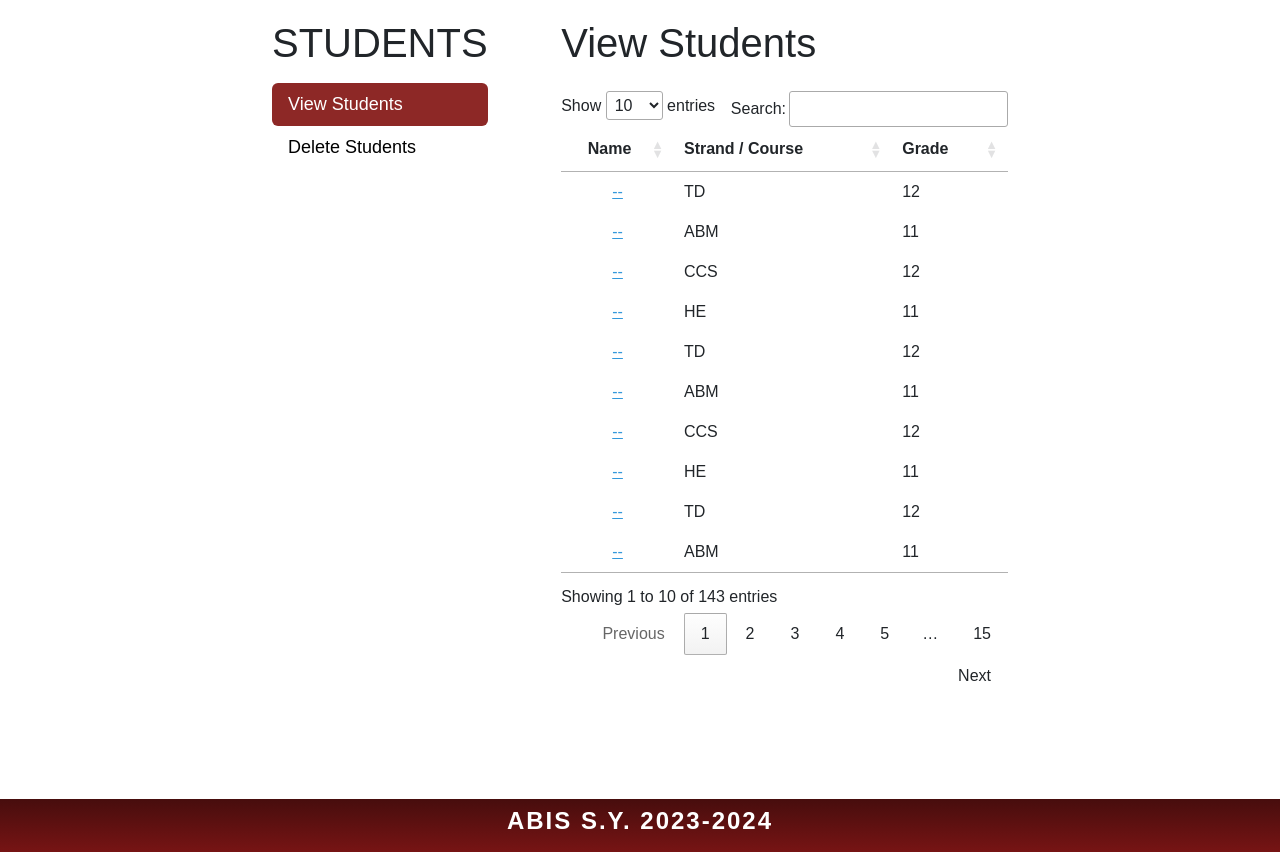
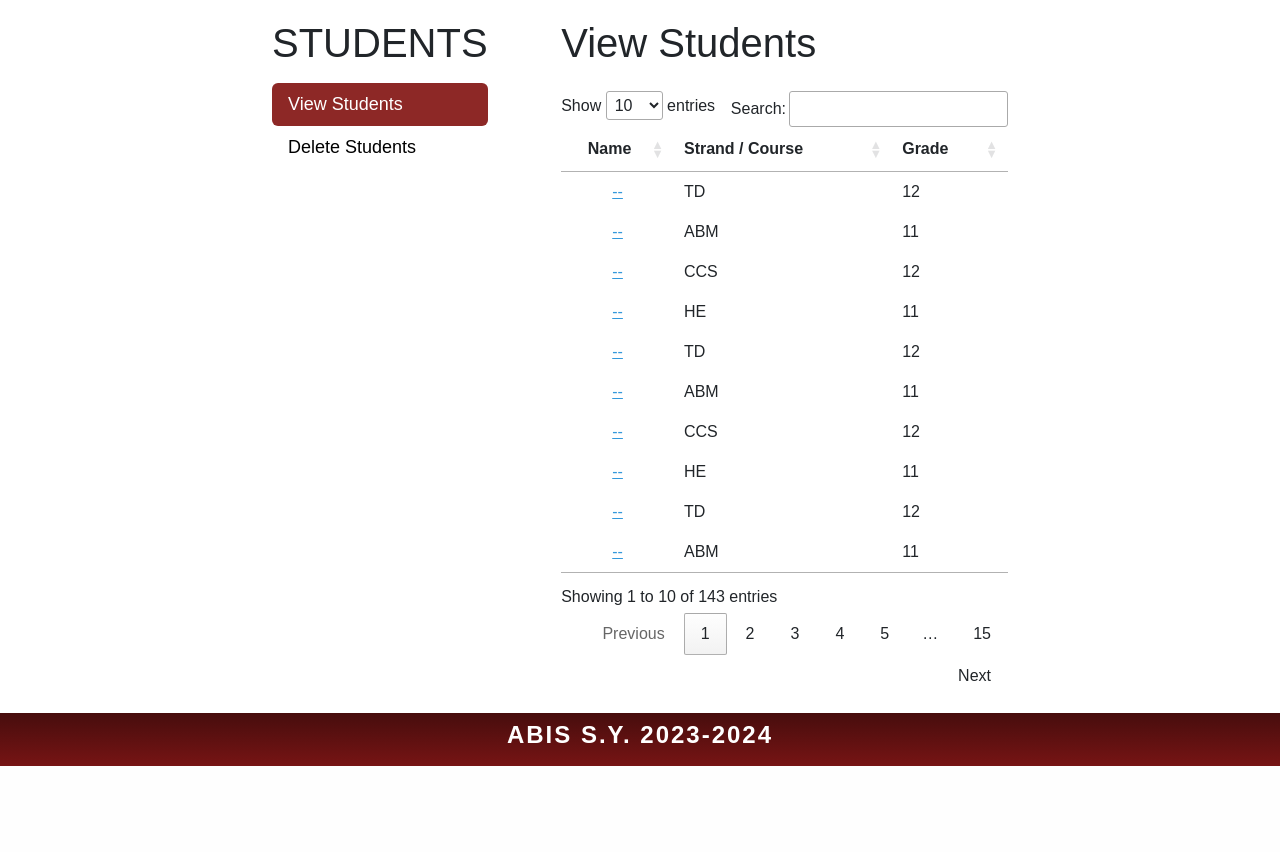
Before and after one commit to kyclmnt/Capstone1, a PHP site: page /Capstone1/student.php in a window 1280 px wide. Shown: the part 71-923 px from the top of the page. After the commit the page ends 837 px from the top, so only its background shows below. Run offline with PHP 8.4, Linux system fonts and the light colour scheme; a user stored in the database is signed in; data comes from the database, SQL or seed files in the repository; some libraries are stand-ins or nearby versions.

Commit message:
fix the footer

```diff
--- a/OES/assets/css/base.css
+++ b/OES/assets/css/base.css
@@ -68,11 +68,6 @@
     padding: 8px;
 }
 
-
-
-
-
-
 /* main */
 body{
     display: flex;
@@ -84,12 +79,11 @@
     margin: 0;
 }
 
-
 main{
     flex-grow: 1 !important;
     display: flex;
-    height: 100%;
-    min-height: 100vh !important;
+    /* height: 100%; */
+    /* min-height: 100vh !important; */
     max-height: fit-content;
     justify-content: center;
 }
--- a/OES/assets/css/login.css
+++ b/OES/assets/css/login.css
@@ -34,7 +34,6 @@
 }
 
 #two{
-
     display: flex;
     align-items: center;
     min-width: 300px;
--- a/OES/assets/css/student.css
+++ b/OES/assets/css/student.css
@@ -57,7 +57,6 @@
     /* align-items: center; */
     width: 60% !important;
 }
-
 form {
     width: 100%;
     overflow-y: scroll;
```
